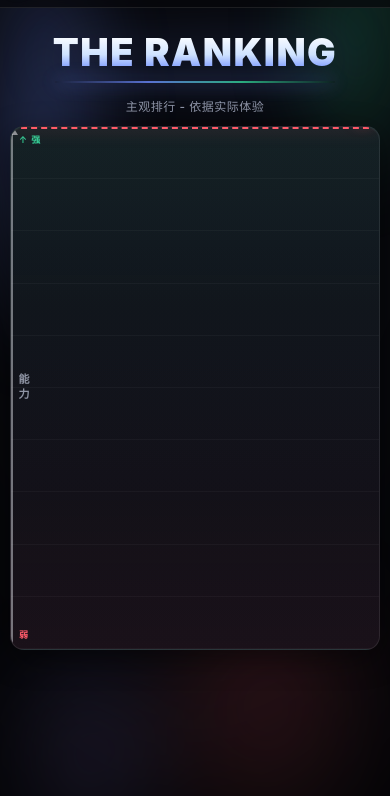
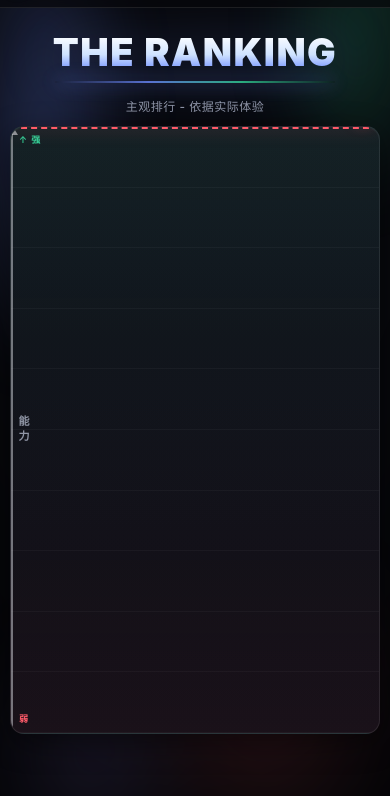
Before and after one commit to chenxuan520/model_rank, a website: page public/index.html in a window 390 px wide. Shown: the part 48-844 px from the top of the page. Drawn offline with Linux system fonts and the light colour scheme; no server answers.

Commit message:
Raise mobile board height to match the taller desktop board.

```diff
--- a/public/styles.css
+++ b/public/styles.css
@@ -937,8 +937,8 @@ input[type="month"].panel-name-input {
   }
 
   .board-inner {
-    height: 68vh;
-    min-height: 420px;
+    height: 78vh;
+    min-height: 500px;
     border-radius: 14px;
   }
   .axis-y-caption { left: 4px; font-size: 11px; }
@@ -1035,8 +1035,8 @@ input[type="month"].panel-name-input {
 
 @media (max-width: 420px) {
   .board-inner {
-    height: 62vh;
-    min-height: 380px;
+    height: 72vh;
+    min-height: 440px;
   }
   .block-tags { display: none; } /* reduce clutter on very small screens */
 }
```
